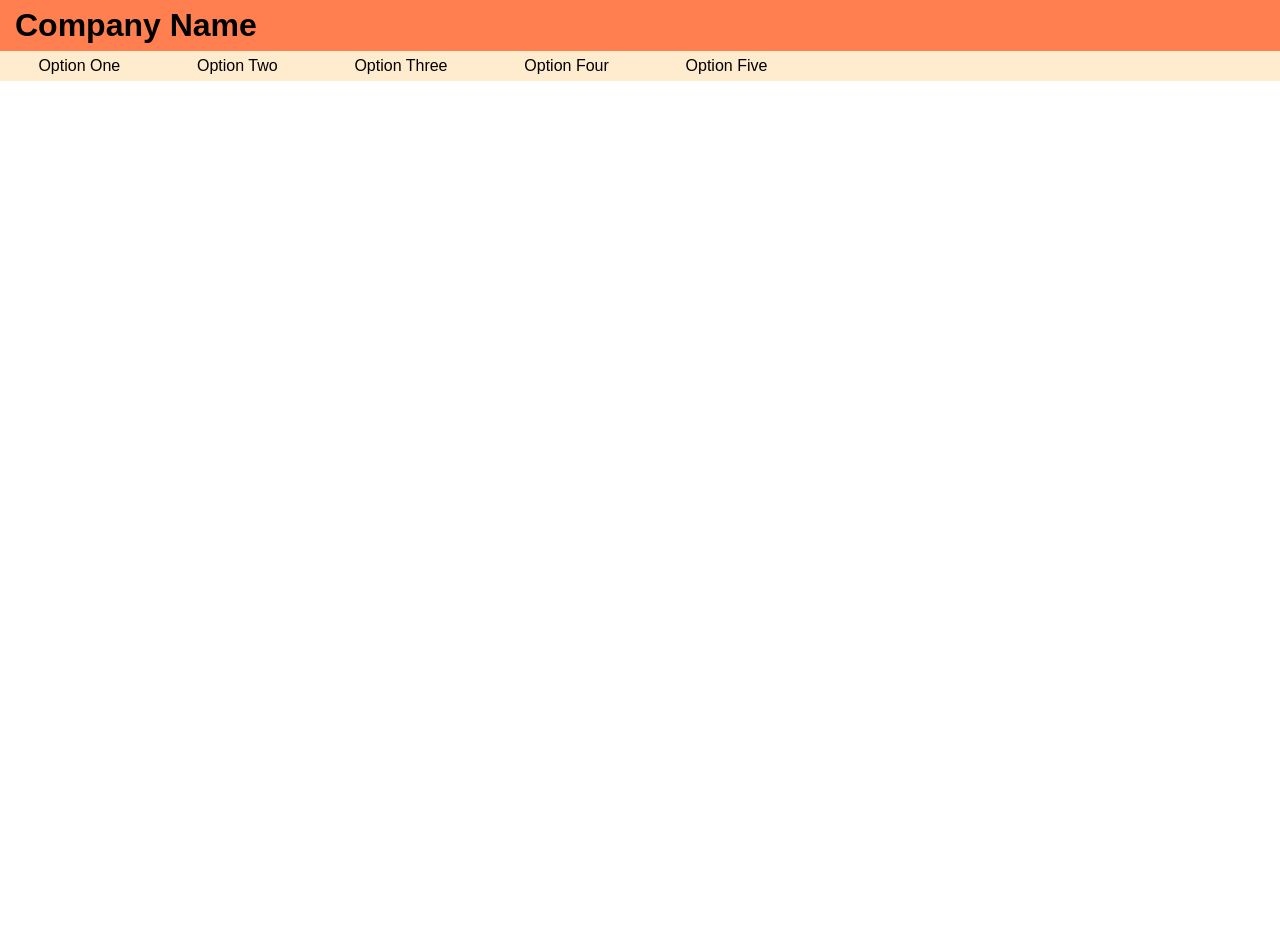
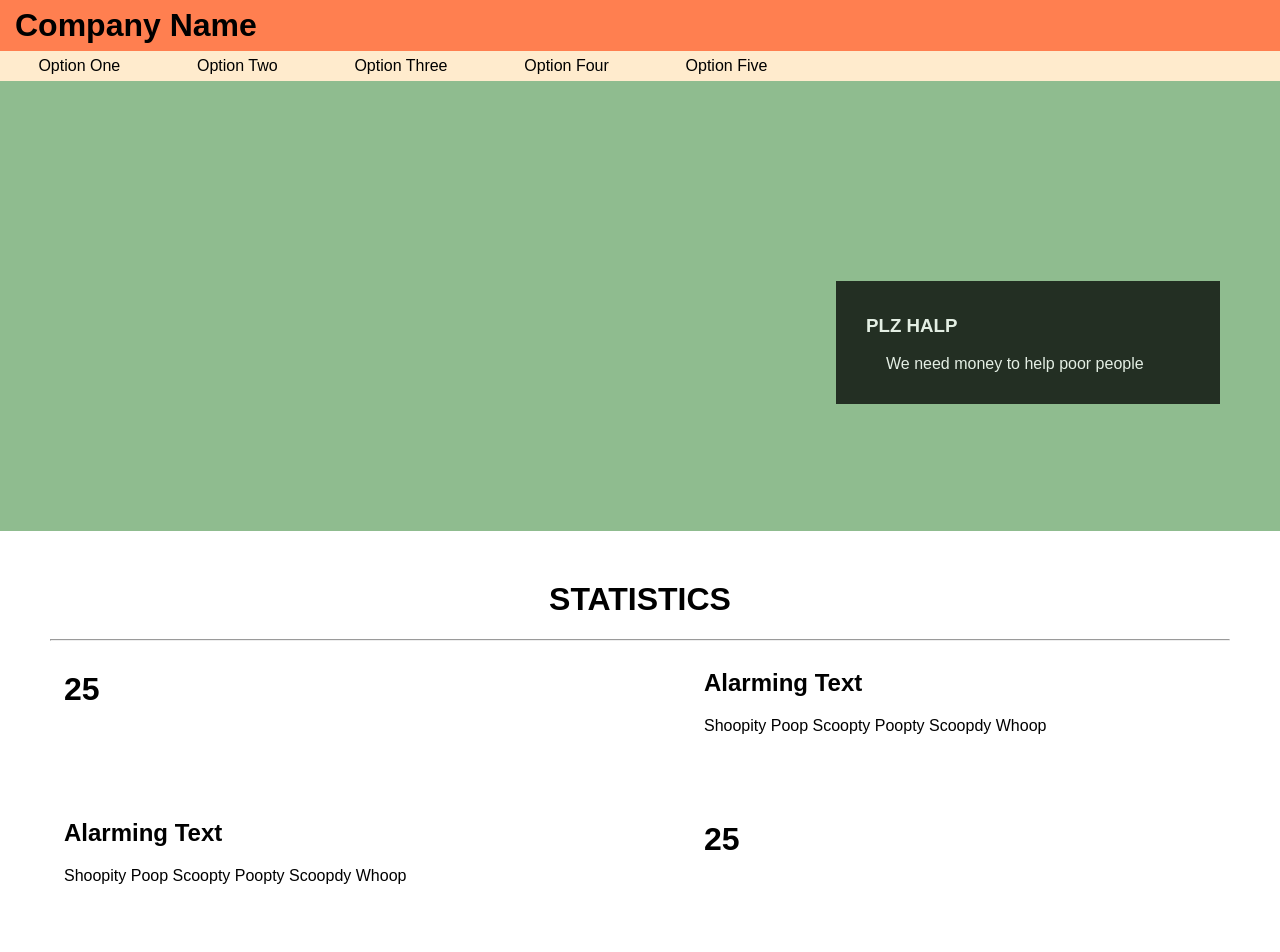
Before and after one commit to noahstrayve/MockProfessional, a React (Create React App) app: page / in a window 1280 px wide. Shown: the top 952 px of the page. Before the commit the page ends 800 px from the top, so only its background shows below. Built offline with nearby package versions, Linux system fonts and the light colour scheme.

Commit message:
started home page

```diff
--- a/src/App.js
+++ b/src/App.js
@@ -2,12 +2,16 @@ import React, { Component } from 'react';
 import logo from './logo.svg';
 import './App.css';
 import Headline from './components/header/header';
+import HomePage from './components/landing/landing';
 import { BrowserRouter as Router, Route, Switch } from "react-router-dom";
 
 class App extends Component {
   render() {
     return (
-      <Headline/>
+    	<div>
+      		<Headline/>
+      		<HomePage/>
+      	</div>
     );
   }
 }
--- a/src/components/landing/Landing.css
+++ b/src/components/landing/Landing.css
@@ -0,0 +1,55 @@
+.landingMainImage {
+	width: 100%;
+	background: #8FBC8F;
+	height: 450px;
+	margin-top: 0px;
+}
+
+.welcomeMessageBox {
+	background: black;
+	color: white;
+	padding-top: 15px;
+	padding-bottom: 15px;
+	opacity: 0.75;
+	width: 30%;
+	float: right;
+	margin-right: 60px;
+	margin-top: 200px;
+}
+
+.welcomeMessageHeadline {
+	margin-left: 30px;
+}
+
+.welcomeMessageSubtext {
+	margin-left: 50px;
+}
+
+.statsTitle {
+	width: 100%;
+	text-align: center;
+	margin-top: 50px;
+}
+
+.statTitleBreak{
+	width: 92%;
+}
+
+.statSideOne {
+	width: 45%;
+	float: left;
+	height: 150px;
+	padding-left: 5%;
+}
+
+.statSideTwo {
+	width: 45%;
+	float: left;
+	height: 150px;
+	padding-left: 5%;
+
+}
+
+.statLayer {
+	width: 100%;
+}
--- a/src/components/landing/landing.js
+++ b/src/components/landing/landing.js
@@ -3,8 +3,62 @@ import './Landing.css';
 import { Link } from "react-router-dom";
 
 const HomePage = props => {
-	return <div className="landingMainImage">
-				<p>AYYYY RENDERING IS WORKING</p>
+	return <div className="landingPage">
+				<div className="landingMainImage">
+					<div className="welcomeMessageBox">
+						<div className="welcomeMessageHeadline">
+							<h3>PLZ HALP</h3>
+						</div>
+						<div className="welcomeMessageSubtext">
+							<p>We need money to help poor people</p>
+						</div>
+					</div>
+				</div>
+				<div className="statsContainer">
+					<div className="statsTitle">
+						<h1>STATISTICS</h1>
+						<hr className="statTitleBreak"/>
+					</div>
+					<div className="statLayer">
+						<div className="statSideOne">
+							<h1>25</h1>
+						</div>
+						<div className="statSideTwo">
+							<div className="statHeadline">
+								<h2>Alarming Text</h2>
+							</div>
+							<div className="statSubtext">
+								<p>Shoopity Poop Scoopty Poopty Scoopdy Whoop</p>
+							</div>
+						</div>
+					</div>
+					<div className="statLayer">
+						<div className="statSideOne">
+							<div className="statHeadline">
+								<h2>Alarming Text</h2>
+							</div>
+							<div className="statSubtext">
+								<p>Shoopity Poop Scoopty Poopty Scoopdy Whoop</p>
+							</div>
+						</div>
+						<div className="statSideTwo">
+							<h1>25</h1>
+						</div>
+					</div>
+					<div className="statLayer">
+						<div className="statSideOne">
+							<h1>25</h1>
+						</div>
+						<div className="statSideTwo">
+							<div className="statHeadline">
+								<h2>Alarming Text</h2>
+							</div>
+							<div className="statSubtext">
+								<p>Shoopity Poop Scoopty Poopty Scoopdy Whoop</p>
+							</div>
+						</div>
+					</div>
+				</div>
 			</div>;
 }
 
```
